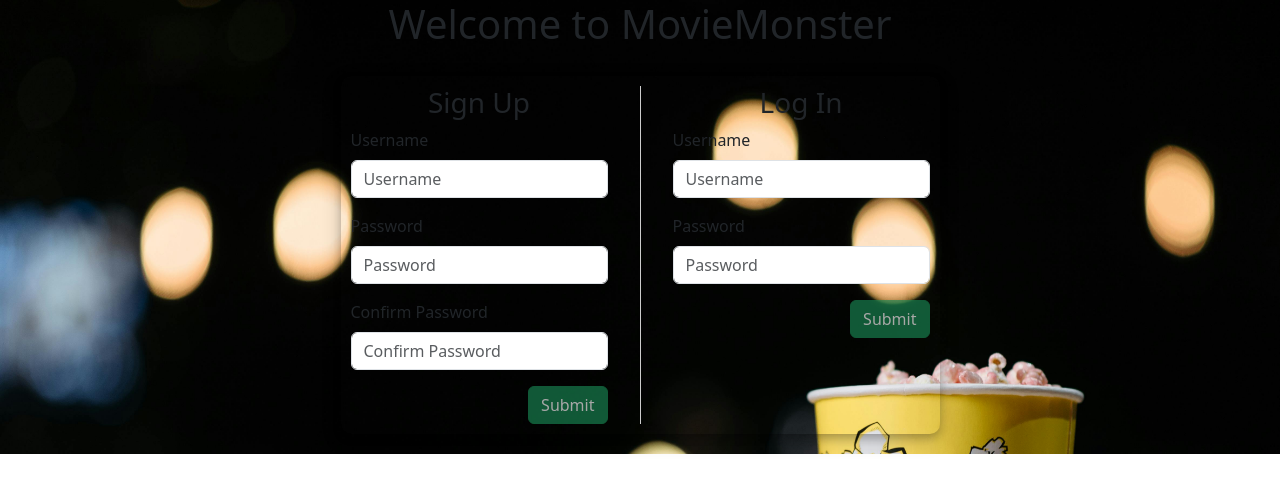
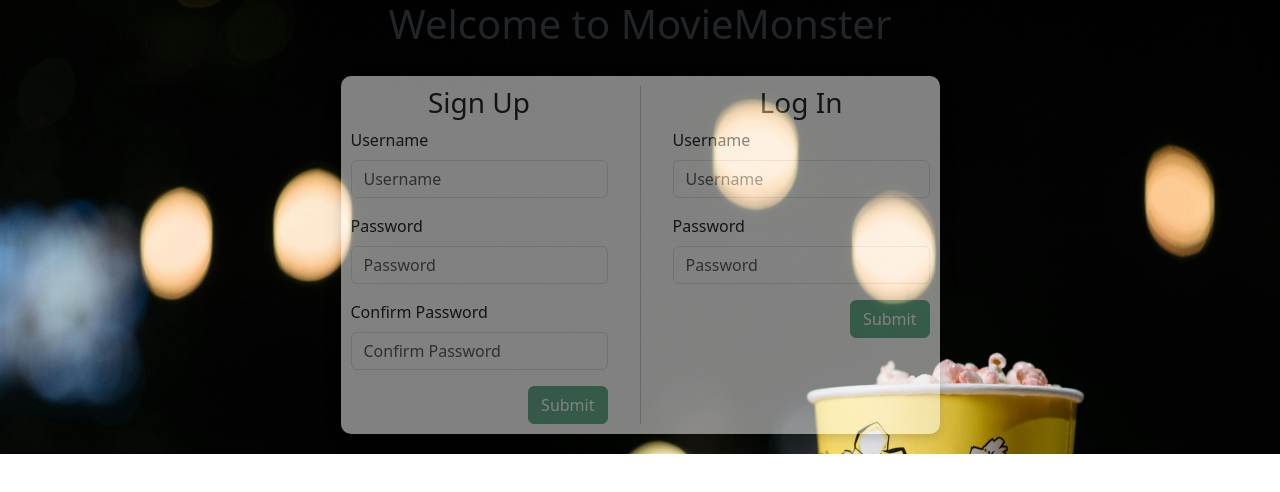
Before and after one commit to jbaldwindev/MovieMonsterFrontend, a React (Create React App) app in the folder movie-monster-front/: page / in a window 1280 px wide. Shown: the top 492 px of the page. Built offline with nearby package versions, Linux system fonts and the light colour scheme.

Commit message:
validation styling

```diff
--- a/movie-monster-front/src/Styles/UserValidation.css
+++ b/movie-monster-front/src/Styles/UserValidation.css
@@ -7,6 +7,8 @@
     padding: 10px;
     border-radius: 10px;
     margin: 20px 20px;
+    background-color: white;
+    opacity: .5;
 }
 
 .page-container {
@@ -17,6 +19,7 @@
     background-image: url('../Assets/login-background-image.jpg');
     background-repeat: no-repeat;
     background-size: cover;
+    height: 100%
 }
 
 .divider {
```
